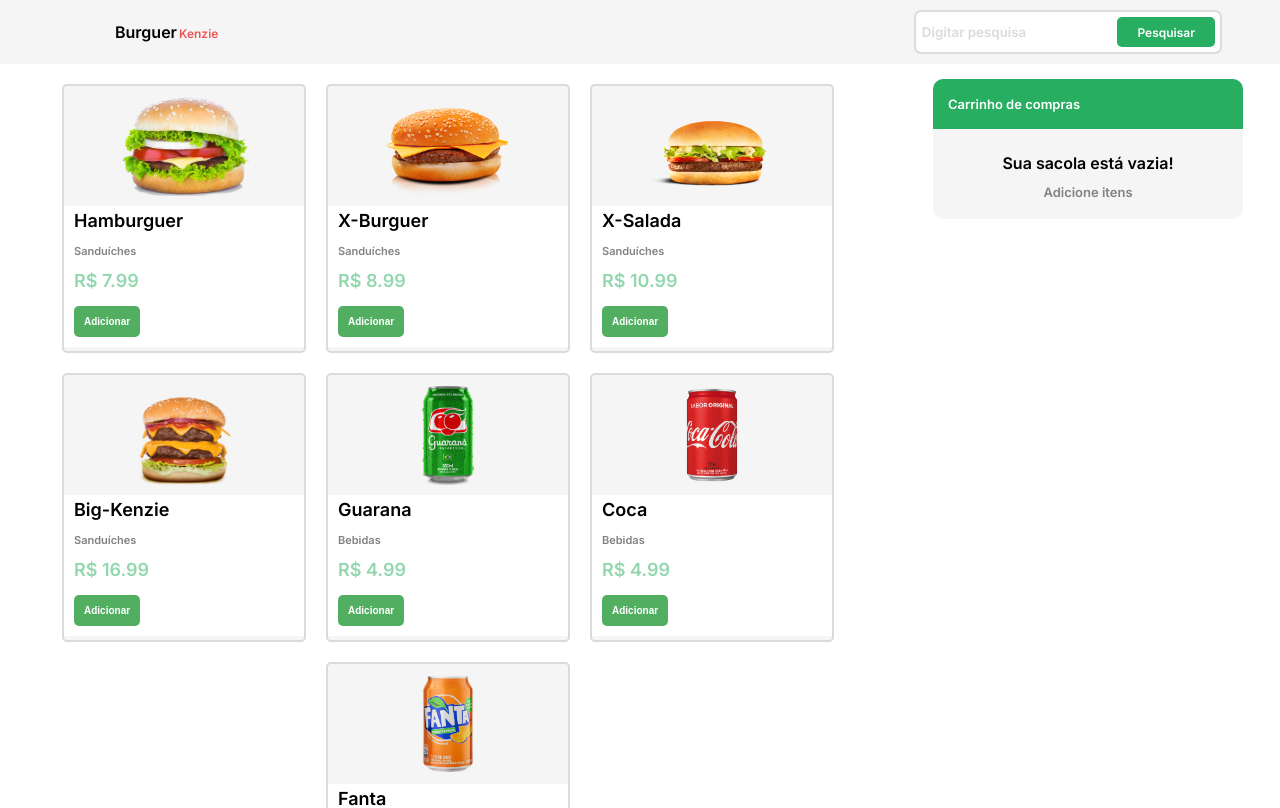
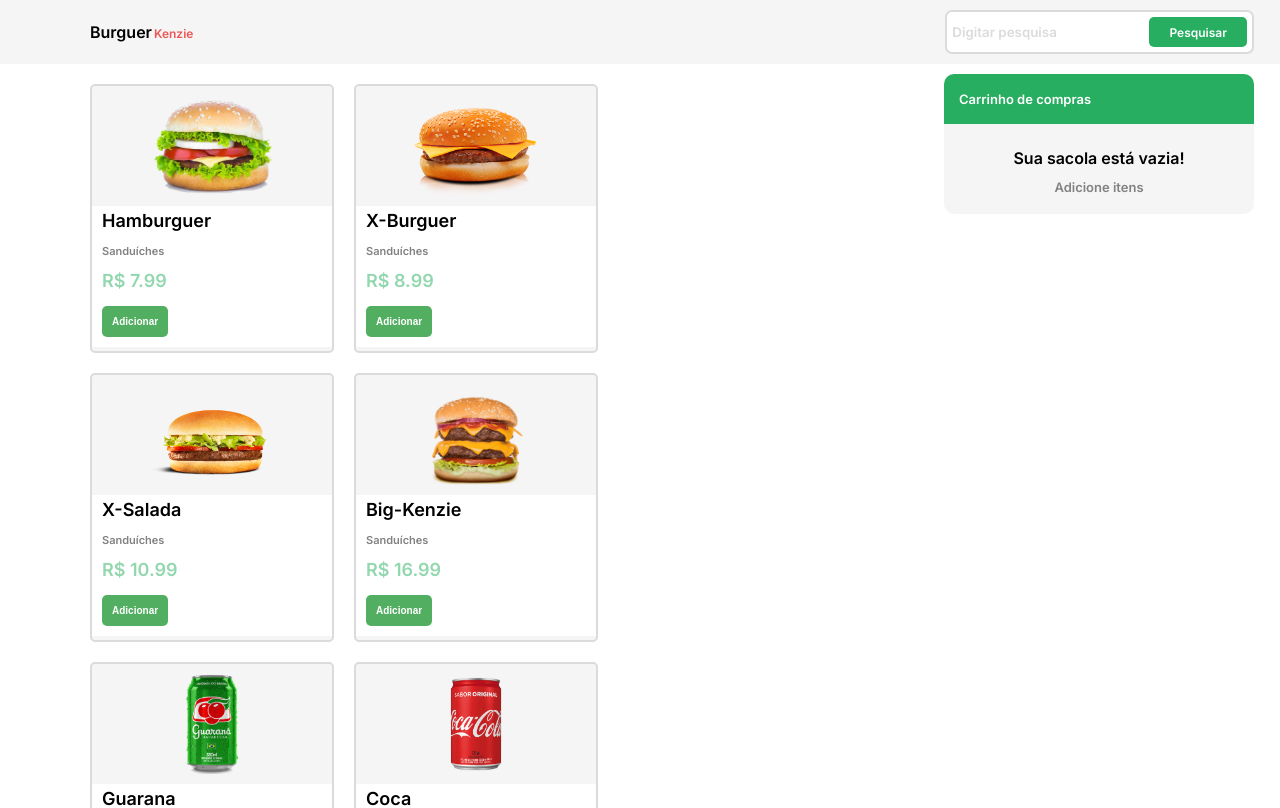
Before and after one commit to Kenzie-Academy-Brasil-Developers/react-entrega-s1-hamburgueria-da-kenzie-vitorsoaresf, a React (Create React App) app: page / in a window 1280 px wide. Shown: the top 808 px of the page. Built offline with nearby package versions, Linux system fonts and the light colour scheme.

Commit message:
fix: estilize responsive app

```diff
--- a/src/App.css
+++ b/src/App.css
@@ -1,6 +1,8 @@
 .App {
   text-align: center;
   display: flex;
+  align-items: center;
+  justify-content: center;
   flex-wrap: wrap;
 }
 .App__title {
@@ -50,7 +52,6 @@
 }
 
 .App__title__search input::placeholder {
-  /* margin-left: 2px; */
   color: rgb(219, 219, 219);
 }
 
@@ -68,13 +69,22 @@
   font-family: "Inter", sans-serif;
   font-size: 12px;
   padding: 0px 20px 0px 20px;
-  /* text-align: center; */
+}
+
+@media (min-width: 574px) {
+  .App {
+    text-align: center;
+    display: flex;
+    align-items: flex-start;
+  }
 }
 
 @media (min-width: 1024px) {
   .App {
     text-align: center;
     display: flex;
+    align-items: flex-start;
+    justify-content: space-between;
   }
 
   .App__title {
@@ -84,10 +94,11 @@
   }
 
   .App__title__logo {
-    margin-left: 115px;
+    margin-left: 90px;
   }
 
   .App__title__search {
-    margin-right: 58px;
+    width: 305px;
+    margin-right: 26px;
   }
 }
--- a/src/components/MenuContainer/styles.css
+++ b/src/components/MenuContainer/styles.css
@@ -1,7 +1,9 @@
 .list-products {
   list-style: none;
+  flex-direction: column;
   display: flex;
-  /* flex-direction: column; */
+  justify-content: center;
+  align-items: center;
 }
 
 .list-products__item {
@@ -14,8 +16,9 @@
     display: flex;
     flex-direction: row;
     flex-wrap: wrap;
-    align-items: center;
-    justify-content: center;
-    width: 70%;
+    /* align-items: center; */
+    justify-content: flex-start;
+    width: 58%;
+    margin-left: 80px;
   }
 }
--- a/src/components/Product/styles.css
+++ b/src/components/Product/styles.css
@@ -49,7 +49,7 @@
 }
 
 .Hamburguer {
-  width: 130px;
+  width: 120px;
   height: 100px;
   margin: 10px auto;
   background-image: url(../../assets/img/Hamburguer.png);
--- a/src/components/ShoppingCart/styles.css
+++ b/src/components/ShoppingCart/styles.css
@@ -77,14 +77,9 @@
   color: #828282;
   margin-bottom: 15px;
 }
-/*
+
 @media (min-width: 1024px) {
   .shoppingCart {
-    display: flex;
-    flex-direction: column;
-    font-family: "Inter", sans-serif;
-    border-radius: 10px 10px 0px 0px;
-    width: 310px;
-    margin: 5px auto;
+    margin: 0px 26px 0px 0px;
   }
-} */
+}
```
